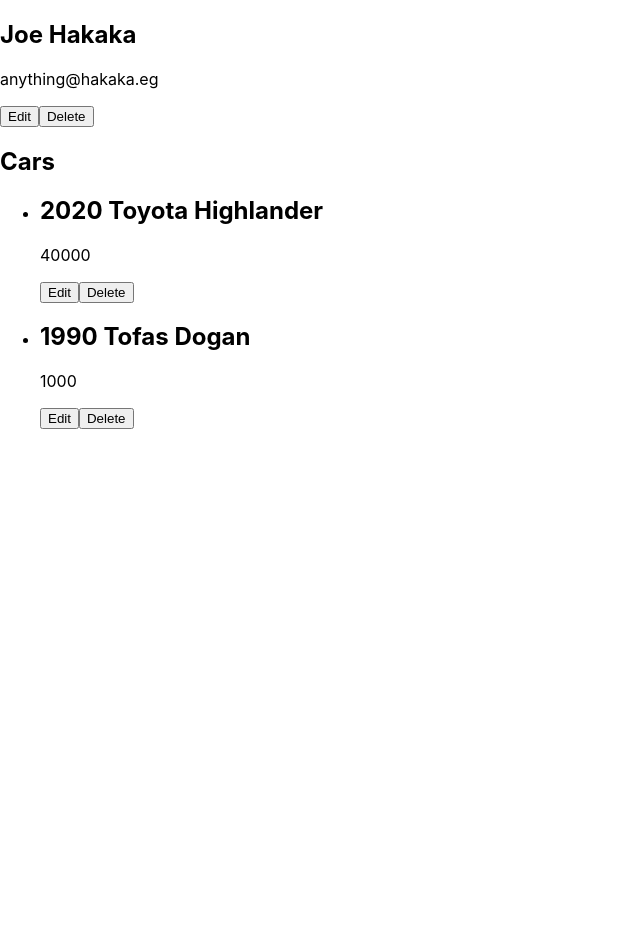
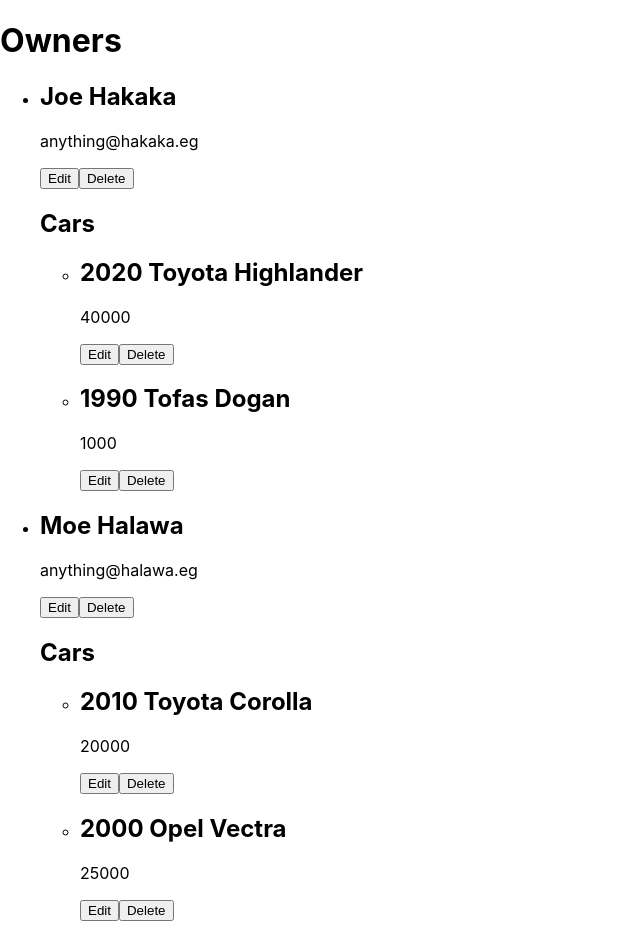
Before and after one commit to Miro711/Garage_Client, a React (Create React App) app: page / in a window 1280 px wide. Shown: the whole page, without its empty margins (0-640 px from the left). Before the commit the page ends 800 px from the top, so only its background shows below. Built offline with nearby package versions, Linux system fonts and the light colour scheme.

Commit message:
Add PersonIndexPage component, refactor PersonShowPage and fake persons/cars seeds

```diff
--- /dev/null
+++ b/src/components/PersonIndexPage.js
@@ -0,0 +1,33 @@
+import React, { Component } from 'react';
+import personsData from '../personsData';
+import PersonShowPage from './PersonShowPage';
+
+class PersonIndexPage extends Component {
+	constructor(props) {
+		super(props);
+		this.state = {
+			persons: [...personsData],
+		};
+	}
+	render() {
+		return (
+			<main>
+				<h1>Owners</h1>
+				<ul>
+					{this.state.persons.map((person) => (
+						<li key={person.id}>
+                            <PersonShowPage
+                                first_name={person.first_name}
+                                last_name={person.last_name}
+                                email={person.email}
+                                cars={person.cars}
+                            />
+						</li>
+					))}
+				</ul>
+			</main>
+		);
+	}
+}
+
+export default PersonIndexPage;
--- a/src/components/PersonShowPage.js
+++ b/src/components/PersonShowPage.js
@@ -1,26 +1,19 @@
-import React, {Component} from "react";
+import React from "react";
 import PersonDetails from "./PersonDetails";
 import CarList from "./CarList";
-import onePersonData from "../onePersonData";
 
-class PersonShowPage extends Component {
-    constructor(props) {
-        super(props);
-        this.state = {
-            person: {...onePersonData},
-        };
-    }
-    render() {
-        return (
-            <main>
-              <PersonDetails
-                {...this.state.person}
-              />
-              <h2>Cars</h2>
-              <CarList cars={this.state.person.cars} />
-            </main>
-          );
-    }
+function PersonShowPage(props) {
+    return (
+        <div>
+            <PersonDetails
+                first_name={props.first_name}
+                last_name={props.last_name}
+                email={props.email}
+            />
+            <h2>Cars</h2>
+            <CarList cars={props.cars} />
+        </div>
+    );
 }
 
 export default PersonShowPage;
--- a/src/index.js
+++ b/src/index.js
@@ -3,11 +3,11 @@
 import './index.css';
 import App from './App';
 import * as serviceWorker from './serviceWorker';
-import PersonShowPage from './components/PersonShowPage';
+import PersonIndexPage from './components/PersonIndexPage';
 
 ReactDOM.render(
   <React.StrictMode>
-    <PersonShowPage />
+    <PersonIndexPage />
   </React.StrictMode>,
   document.getElementById('root')
 );
--- a/src/onePersonData.js
+++ /dev/null
@@ -1,30 +0,0 @@
-export default {
-    id: 2,
-    first_name: "Joe",
-    last_name: "Hakaka",
-    email: "anything@hakaka.eg",
-    created_at: "2020-07-09T00:03:21.657Z",
-    updated_at: "2020-07-09T00:03:21.657Z",
-    cars: [
-        {
-            "id": 2,
-            "year": 2020,
-            "make": "Toyota",
-            "model": "Highlander",
-            "price": 40000,
-            "person_id": 2,
-            "created_at": "2020-07-09T00:11:10.383Z",
-            "updated_at": "2020-07-09T00:11:10.383Z"
-        },
-        {
-            "id": 3,
-            "year": 1990,
-            "make": "Tofas",
-            "model": "Dogan",
-            "price": 1000,
-            "person_id": 2,
-            "created_at": "2020-07-09T00:23:30.924Z",
-            "updated_at": "2020-07-09T00:23:30.924Z"
-        }
-    ]
-};
--- /dev/null
+++ b/src/personsData.js
@@ -0,0 +1,62 @@
+export default [
+    {
+        id: 2,
+        first_name: "Joe",
+        last_name: "Hakaka",
+        email: "anything@hakaka.eg",
+        created_at: "2020-07-09T00:03:21.657Z",
+        updated_at: "2020-07-09T00:03:21.657Z",
+        cars: [
+            {
+                "id": 2,
+                "year": 2020,
+                "make": "Toyota",
+                "model": "Highlander",
+                "price": 40000,
+                "person_id": 2,
+                "created_at": "2020-07-09T00:11:10.383Z",
+                "updated_at": "2020-07-09T00:11:10.383Z"
+            },
+            {
+                "id": 3,
+                "year": 1990,
+                "make": "Tofas",
+                "model": "Dogan",
+                "price": 1000,
+                "person_id": 2,
+                "created_at": "2020-07-09T00:23:30.924Z",
+                "updated_at": "2020-07-09T00:23:30.924Z"
+            }
+        ]
+    },
+    {
+        id: 3,
+        first_name: "Moe",
+        last_name: "Halawa",
+        email: "anything@halawa.eg",
+        created_at: "2020-07-10T00:03:21.657Z",
+        updated_at: "2020-07-10T00:03:21.657Z",
+        cars: [
+            {
+                "id": 4,
+                "year": 2010,
+                "make": "Toyota",
+                "model": "Corolla",
+                "price": 20000,
+                "person_id": 3,
+                "created_at": "2020-07-10T00:11:10.383Z",
+                "updated_at": "2020-07-10T00:11:10.383Z"
+            },
+            {
+                "id": 5,
+                "year": 2000,
+                "make": "Opel",
+                "model": "Vectra",
+                "price": 25000,
+                "person_id": 3,
+                "created_at": "2020-07-10T00:23:30.924Z",
+                "updated_at": "2020-07-10T00:23:30.924Z"
+            }
+        ]
+    }
+];
```
